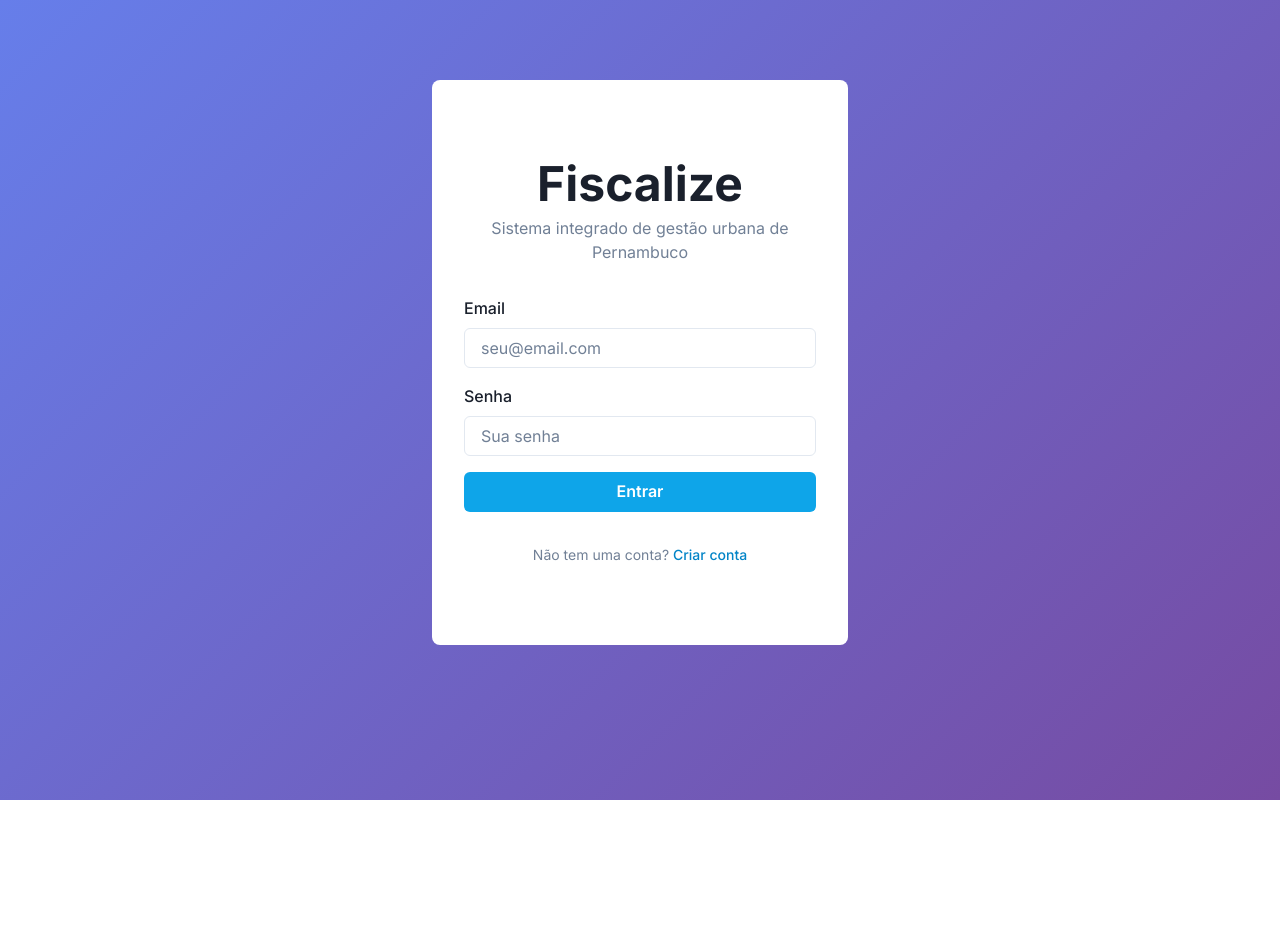
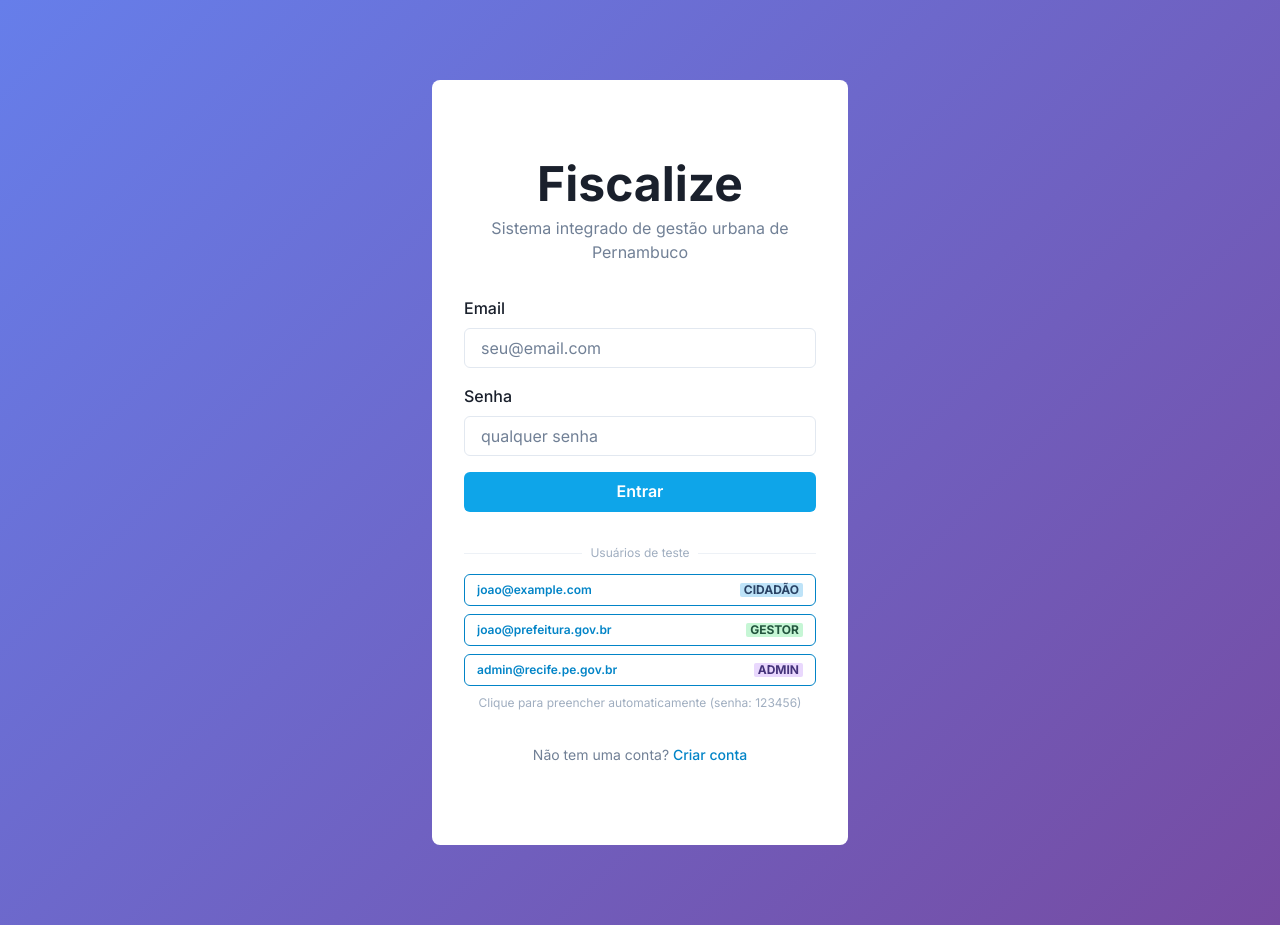
Before and after one commit to camilamta275/projeto-web, a Next.js app in the folder frontend/: page /login in a window 1280 px wide. Before the commit the page ends 800 px from the top, so only its background shows below. Built offline with nearby package versions, Linux system fonts and the light colour scheme; no server answers.

Commit message:
feat: enhance login form with demo user functionality and improve auth store session management

```diff
--- a/frontend/src/components/LoginForm.tsx
+++ b/frontend/src/components/LoginForm.tsx
@@ -8,10 +8,13 @@ import {
   FormLabel,
   Input,
   VStack,
+  HStack,
   Heading,
   Text,
   useToast,
   FormErrorMessage,
+  Divider,
+  Badge,
   Link,
 } from '@chakra-ui/react'
 import { useForm } from '@/hooks'
@@ -20,8 +23,14 @@ import { useAuthStore } from '@/stores/authStore'
 import { useRouter } from 'next/navigation'
 import NextLink from 'next/link'
 
+const DEMO_USERS = [
+  { email: 'joao@example.com', nome: 'João Silva', perfil: 'Cidadão', color: 'blue' },
+  { email: 'joao@prefeitura.gov.br', nome: 'João da Silva Gestor', perfil: 'Gestor', color: 'green' },
+  { email: 'admin@recife.pe.gov.br', nome: 'Admin Sistema', perfil: 'Admin', color: 'purple' },
+] as const
+
 export function LoginForm() {
-  const { register, handleSubmit, formState: { errors, isSubmitting } } = useForm({
+  const { register, handleSubmit, setValue, formState: { errors, isSubmitting } } = useForm({
     schema: loginSchema,
   })
   const { login } = useAuthStore()
@@ -47,6 +56,11 @@ export function LoginForm() {
         isClosable: true,
       })
     }
+  }
+
+  const fillDemo = (email: string) => {
+    setValue('email', email)
+    setValue('password', '123456')
   }
 
   return (
@@ -77,7 +91,7 @@ export function LoginForm() {
               <FormLabel>Senha</FormLabel>
               <Input
                 type="password"
-                placeholder="Sua senha"
+                placeholder="qualquer senha"
                 {...register('password')}
               />
               <FormErrorMessage>
@@ -97,6 +111,32 @@ export function LoginForm() {
           </VStack>
         </form>
 
+        <Box width="100%">
+          <HStack mb={3}>
+            <Divider />
+            <Text fontSize="xs" color="gray.400" whiteSpace="nowrap">Usuários de teste</Text>
+            <Divider />
+          </HStack>
+          <VStack spacing={2}>
+            {DEMO_USERS.map((u) => (
+              <Button
+                key={u.email}
+                width="100%"
+                variant="outline"
+                size="sm"
+                onClick={() => fillDemo(u.email)}
+                justifyContent="space-between"
+              >
+                <Text fontSize="xs" noOfLines={1}>{u.email}</Text>
+                <Badge colorScheme={u.color} ml={2} flexShrink={0}>{u.perfil}</Badge>
+              </Button>
+            ))}
+          </VStack>
+          <Text fontSize="xs" color="gray.400" textAlign="center" mt={2}>
+            Clique para preencher automaticamente (senha: 123456)
+          </Text>
+        </Box>
+
         <Text fontSize="sm" color="gray.500">
           Não tem uma conta?{' '}
           <Link as={NextLink} href="/registro" color="primary.600" fontWeight="medium">
--- a/frontend/src/stores/authStore.ts
+++ b/frontend/src/stores/authStore.ts
@@ -1,6 +1,19 @@
 import { create } from 'zustand'
 import type { Usuario } from '@/types'
 import { api, ApiError } from '@/lib/api'
+
+const MOCK_SESSION_KEY = 'fiscalize_mock_user'
+
+const MOCK_USUARIOS: Usuario[] = [
+  { id: '1', nome: 'João Silva', email: 'joao@example.com', perfil: 'Cidadão', status: 'Ativo', criadoEm: '2025-12-01T09:00:00Z' },
+  { id: '3', nome: 'João da Silva Gestor', email: 'joao@prefeitura.gov.br', perfil: 'Gestor', orgaoId: '1', status: 'Ativo', criadoEm: '2025-12-01T09:00:00Z' },
+  { id: '3b', nome: 'Pedro Gestor', email: 'pedro@pmr.pe.gov.br', perfil: 'Gestor', orgaoId: '1', status: 'Ativo', criadoEm: '2025-12-01T09:00:00Z' },
+  { id: '4', nome: 'Ana Oliveira', email: 'ana@pmr.pe.gov.br', perfil: 'Gestor', orgaoId: '2', status: 'Ativo', criadoEm: '2025-11-15T08:30:00Z' },
+  { id: '5', nome: 'Carlos Ferreira', email: 'carlos@compesa.pe.gov.br', perfil: 'Gestor', orgaoId: '3', status: 'Ativo', criadoEm: '2025-10-20T11:45:00Z' },
+  { id: '6', nome: 'Admin Sistema', email: 'admin@recife.pe.gov.br', perfil: 'Admin', status: 'Ativo', criadoEm: '2025-09-01T00:00:00Z' },
+]
+
+const MOCK_PASSWORD = '123456'
 
 function mapUsuario(data: Record<string, unknown>): Usuario {
   const perfilMap: Record<string, 'Cidadão' | 'Gestor' | 'Admin'> = {
@@ -26,6 +39,29 @@ function mapUsuario(data: Record<string, unknown>): Usuario {
     perfil: perfilMap[rawPerfil] ?? 'Cidadão',
     status: (data.status as 'Ativo' | 'Inativo') ?? 'Ativo',
     criadoEm,
+  }
+}
+
+function saveMockSession(usuario: Usuario) {
+  if (typeof window !== 'undefined') {
+    sessionStorage.setItem(MOCK_SESSION_KEY, JSON.stringify(usuario))
+  }
+}
+
+function loadMockSession(): Usuario | null {
+  if (typeof window === 'undefined') return null
+  const stored = sessionStorage.getItem(MOCK_SESSION_KEY)
+  if (!stored) return null
+  try {
+    return JSON.parse(stored) as Usuario
+  } catch {
+    return null
+  }
+}
+
+function clearMockSession() {
+  if (typeof window !== 'undefined') {
+    sessionStorage.removeItem(MOCK_SESSION_KEY)
   }
 }
 
@@ -65,9 +101,29 @@ export const useAuthStore = create<AuthState>((set) => ({
   login: async (email: string, senha: string) => {
     set({ isLoading: true, error: null })
     try {
+      // Tenta backend real primeiro (contas registradas)
+      try {
         const { data } = await api.post('/auth/login', { email, senha })
+        clearMockSession()
         set({
           usuario: mapUsuario(data),
+          isAuthenticated: true,
+          isLoading: false,
+          sessionChecked: true,
+        })
+        return
+      } catch {
+        // Continua para usuários de teste (Gestor/Admin/Cidadão mock)
+      }
+
+      const mock = MOCK_USUARIOS.find((u) => u.email === email)
+      if (!mock || senha !== MOCK_PASSWORD) {
+        throw new ApiError('E-mail ou senha incorretos', 401)
+      }
+
+      saveMockSession(mock)
+      set({
+        usuario: mock,
         isAuthenticated: true,
         isLoading: false,
         sessionChecked: true,
@@ -85,10 +141,11 @@ export const useAuthStore = create<AuthState>((set) => ({
   },
 
   logout: async () => {
+    clearMockSession()
     try {
       await api.post('/auth/logout')
     } catch {
-      // 401 or network errors — still clear local session
+      // ignora — sessão mock ou token já inválido
     } finally {
       set({ usuario: null, isAuthenticated: false, error: null })
     }
@@ -98,6 +155,7 @@ export const useAuthStore = create<AuthState>((set) => ({
     set({ isLoading: true })
     try {
       const { data } = await api.get('/auth/me')
+      clearMockSession()
       set({
         usuario: mapUsuario(data),
         isAuthenticated: true,
@@ -105,6 +163,15 @@ export const useAuthStore = create<AuthState>((set) => ({
         sessionChecked: true,
       })
     } catch {
+      const mock = loadMockSession()
+      if (mock) {
+        set({
+          usuario: mock,
+          isAuthenticated: true,
+          isLoading: false,
+          sessionChecked: true,
+        })
+      } else {
         set({
           usuario: null,
           isAuthenticated: false,
@@ -112,6 +179,7 @@ export const useAuthStore = create<AuthState>((set) => ({
           sessionChecked: true,
         })
       }
+    }
   },
 
   setUsuario: (usuario: Usuario | null) => {
```
Lines whose indentation alone changed are shown as unchanged.
